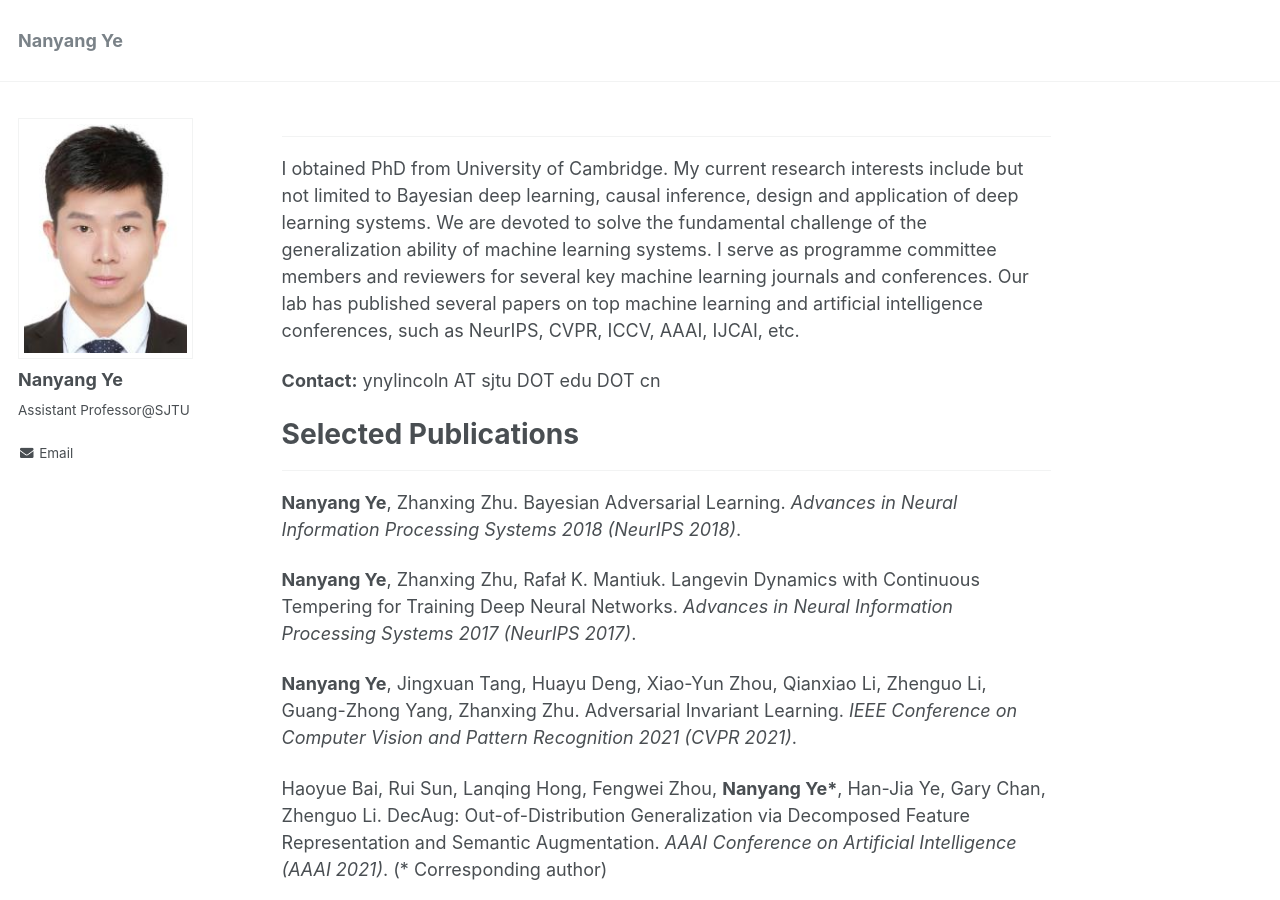
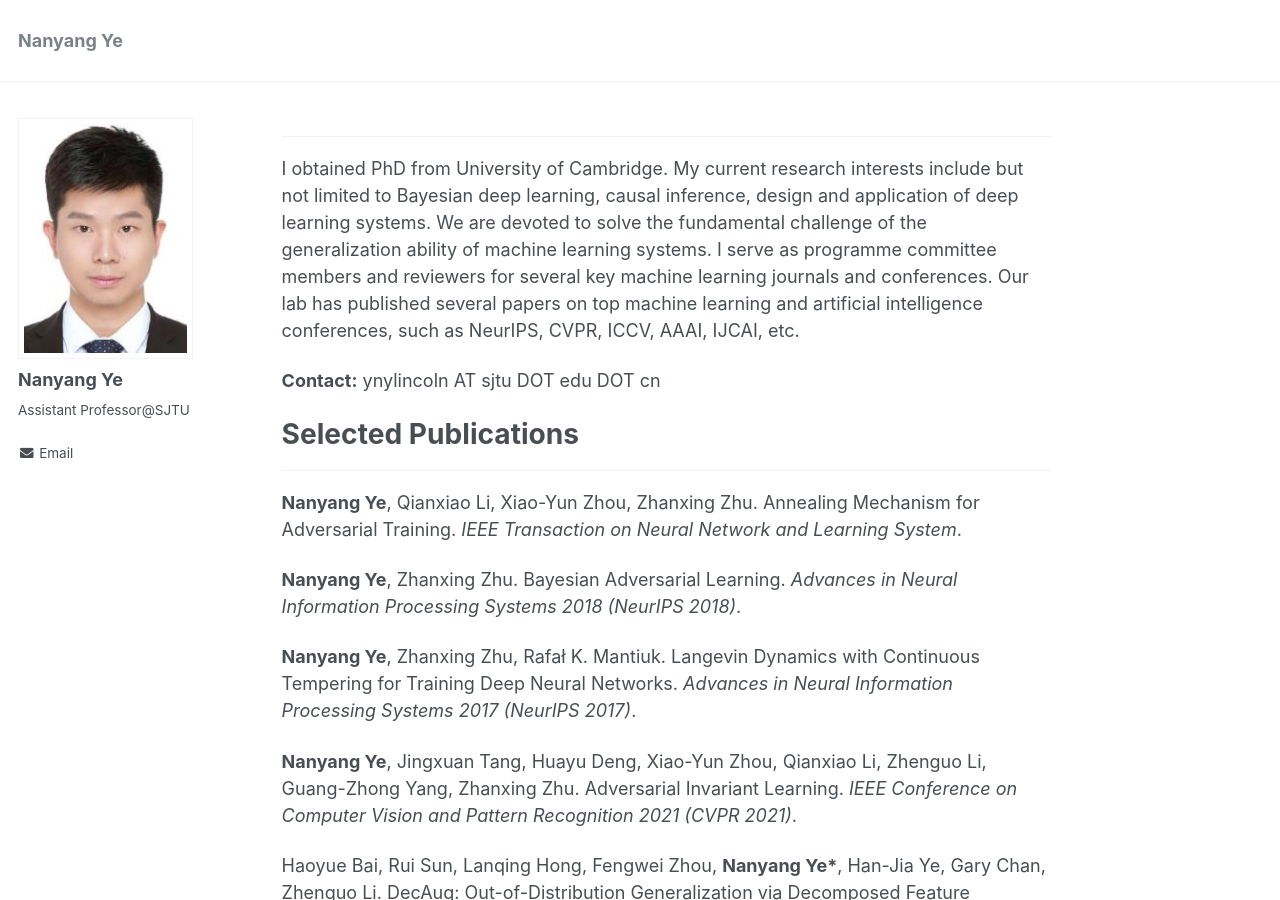
Before and after one commit to ynysjtu/ynysjtu.github.io, a Jekyll site: the page built from _pages/about.md, in a window 1280 px wide and 900 px high. Built offline with Jekyll 4.4.1, drawn with Linux system fonts in a browser that asks for light colours.

Commit message:
Update about.md

```diff
--- a/_pages/about.md
+++ b/_pages/about.md
@@ -13,6 +13,8 @@ I obtained PhD from University of Cambridge. My current research interests inclu
 
 # Selected Publications
 ------
+
+**Nanyang Ye**, Qianxiao Li, Xiao-Yun Zhou, Zhanxing Zhu. Annealing Mechanism for Adversarial Training. *IEEE Transaction on Neural Network and Learning System*.
 
 **Nanyang Ye**, Zhanxing Zhu. Bayesian Adversarial Learning. *Advances in Neural Information Processing Systems 2018 (NeurIPS 2018)*.
 
```
